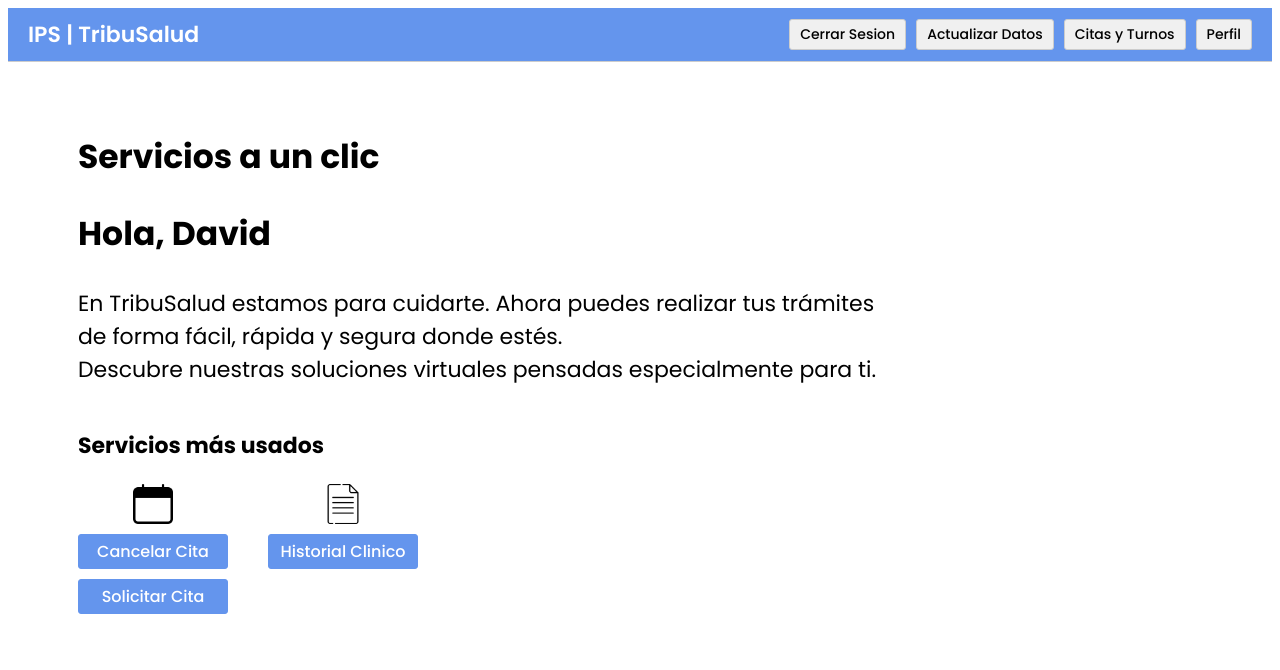
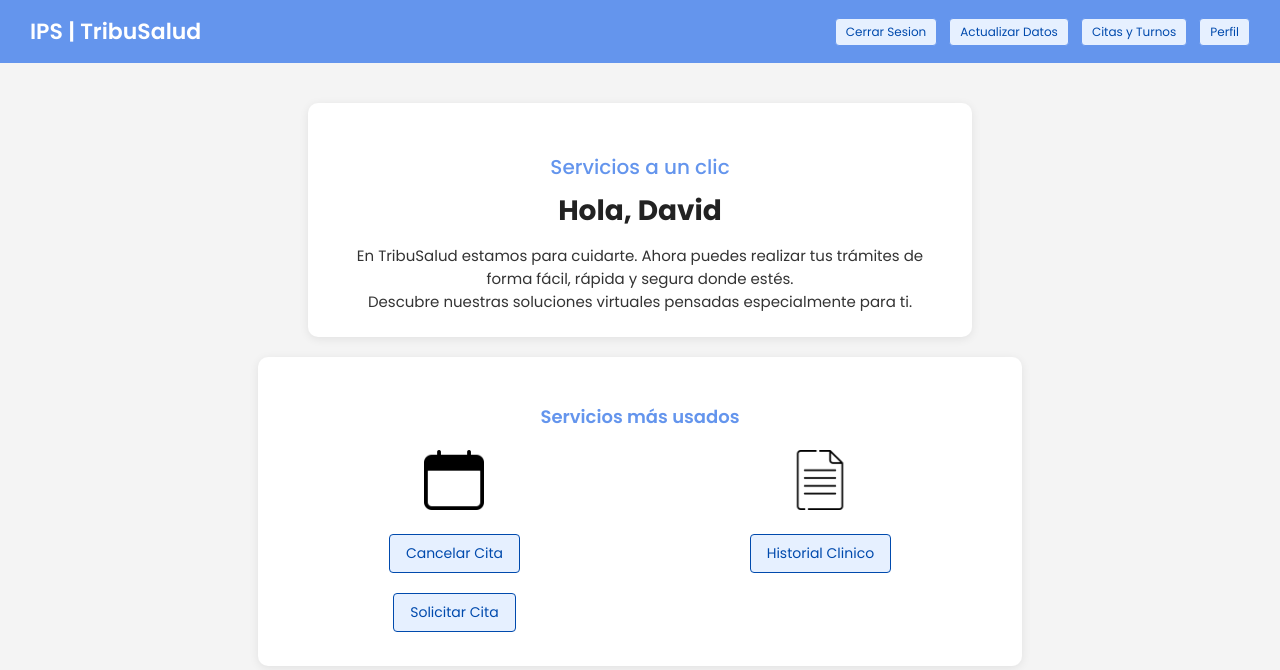
Before and after one commit to Sthiagomun/TribuSalud, a plain HTML site: page dashboard/dashboard_index.html in a window 1280 px wide. Drawn offline with Linux system fonts and the light colour scheme.

Commit message:
Se realizaron algunos cambios, en los estilos y botones

```diff
--- a/confirmacion de actualizacion datos/actulizardatos_style.css
+++ b/confirmacion de actualizacion datos/actulizardatos_style.css
@@ -1,12 +1,14 @@
+@import url('https://fonts.googleapis.com/css2?family=Poppins:wght@400;500;600;700&display=swap');
+
 body {
-    font-family: Arial, sans-serif;
+    font-family: 'Poppins', Arial, sans-serif;
     margin: 0;
     padding: 0;
     background-color: #f4f4f4;
 }
 
 .header {
-    background-color: #0056d2;
+    background-color: cornflowerblue;
     color: white;
     padding: 10px 20px;
     display: flex;
@@ -15,21 +17,27 @@ body {
 }
 
 .header h1 {
-    margin: 10px;
-    font-size: 34px;
+    margin: 0;
+    font-size: 22px;
+    font-weight: 600;
+    font-family: 'Poppins', Arial, sans-serif;
 }
 
 .Inicio-button {
-    background-color: white;
-    color: #0056d2;
-    border: none;
-    padding: 10px 25px;
-    border-radius: 10px;
+    background-color: #e6f0ff;
+    color: #004aad;
+    border: 1px solid cornflowerblue;
+    padding: 8px 16px;
+    border-radius: 4px;
     cursor: pointer;
+    font-family: 'Poppins', Arial, sans-serif;
+    font-size: 14px;
+    transition: background-color 0.3s, color 0.3s;
 }
 
 .Inicio-button:hover {
-    background-color: #d4cfcf;
+    background-color: #004aad;
+    color: white;
 }
 
 .form-container {
@@ -37,39 +45,42 @@ body {
     background: #fff;
     padding: 30px 40px;
     border-radius: 10px;
-    box-shadow: 0 4px 6px rgba(10, 0, 0, 1.1);
+    box-shadow: 0 2px 10px rgba(0, 0, 0, 0.1);
     width: 400px;
-    margin: 100px auto;
+    margin: 60px auto 0 auto;
+    font-family: 'Poppins', Arial, sans-serif;
 }
 
 .form-container h1 {
-    font-size: 40px;
-    margin-bottom: 30px;
+    font-size: 28px;
+    margin-bottom: 24px;
     color: #333;
+    font-weight: 600;
 }
 
 .success-message {
-    font-size: 24px;
+    font-size: 18px;
     color: #333;
-    margin-bottom: 55px;
+    margin-bottom: 32px;
 }
 
 .check-icon {
-    font-size: 60px;
-    color: #171718; /* Negro para el ícono */
-    margin: 10px 0;
+    font-size: 48px;
+    margin: 16px 0;
 }
 
 .btn-primary {
-    background-color: #0056d2;
+    background-color: cornflowerblue;
     color: white;
     border: none;
     padding: 10px 25px;
     font-size: 16px;
-    border-radius: 5px;
+    border-radius: 4px;
     cursor: pointer;
+    font-family: 'Poppins', Arial, sans-serif;
+    transition: background-color 0.3s;
 }
 
 .btn-primary:hover {
-    background-color: #063a8d;
+    background-color: #003580;
 }
--- a/dashboard/dashboard_style.css
+++ b/dashboard/dashboard_style.css
@@ -1,115 +1,136 @@
 @import url('https://fonts.googleapis.com/css2?family=Poppins:wght@400;500;600;700&display=swap');
 
-/*Estilos de la navbar*/
+body {
+    font-family: 'Poppins', Arial, sans-serif;
+    background-color: #f4f4f4;
+    margin: 0;
+    padding: 0;
+}
+
 .header-container {
     display: flex;
     justify-content: space-between;
     align-items: center;
-  padding: 10px 20px;
-  border-bottom: 1px solid #ccc;
     background-color: cornflowerblue;
+    color: white;
+    padding: 15px 30px;
+}
+
+.logo {
+    font-size: 22px;
+    font-weight: 600;
     font-family: 'Poppins', Arial, sans-serif;
 }
-.logo {
-  font-size: 22px;
-  font-weight: 600; /* Semi-bold para el logo */
-  color: white;
-  font-family: 'Poppins', Arial, sans-serif;
-  cursor: pointer;
-}
+
 .btn-container {
     display: flex;
-  gap: 10px; /*Espacio entre botones*/
-  }
-.Citas-y-Turnos, .Actualizar-Datos, .Cerrar-Sesion {
-  padding: 4px 10px; /*Espacio interno de los botones*/
-  background-color: #f0f0f0;
-  border: 1px solid #ccc;
-  color: black;
-  border-radius: 3px;
-  font-size: 14px;
-  font-weight: 500; /* Medium weight para los botones */
-  cursor: pointer;
-  font-family: 'Poppins', Arial, sans-serif;
-  text-decoration: none;
-}
-.Citas-y-Turnos:hover, .Actualizar-Datos:hover, .Cerrar-Sesion:hover {
-  background-color: #f0f0f0b0;
-  transform: scale(1.03) /*Agranda al pasar el cursor*/
-}
-.profile-button {
-  padding: 4px 10px; /*Espacio interno de los botones*/
-  background-color: #f0f0f0;
-  border: 1px solid #ccc;
-  color: black;
-  border-radius: 3px;
-  font-size: 14px;
-  font-weight: 500; /* Medium weight para los botones */
-  cursor: pointer;
-  font-family: 'Poppins', Arial, sans-serif;
-  text-decoration: none;
-}
-.profile-button:hover {
-  background-color: #f0f0f0b0;
-  transform: scale(1.03) /*Agranda al pasar el cursor*/
+    gap: 12px;
 }
 
-/*Estilos del contenido*/
+.btn-container button {
+    background-color: #e6f0ff;
+    color: #004aad;
+    border: 1px solid cornflowerblue;
+    border-radius: 4px;
+    padding: 4px 10px;      /* Más pequeño */
+    font-family: 'Poppins', Arial, sans-serif;
+    font-size: 12px;        /* Más pequeño */
+    cursor: pointer;
+    transition: background-color 0.3s, color 0.3s;
+}
+
+.btn-container button:hover {
+    background-color: #004aad;
+    color: white;
+}
+
 .Inicio {
-  margin-top: 70px; /*Espacio arriba del contenido*/
+    background-color: #fff;
+    border-radius: 10px;
+    box-shadow: 0 2px 10px rgba(0,0,0,0.08);
+    max-width: 600px;
+    margin: 40px auto 20px auto;
+    padding: 32px 32px 24px 32px;
 }
-.text-banner {
-  text-align: left; /*Alineación a la izquierda*/
-  max-width: 800px;
-  margin-right: 70px;
-  margin-left: 70px;
-  font-family: 'Poppins', Arial, sans-serif;
-  font-size: 22px;
+
+.Contenido {
+    text-align: center;
 }
+
+.text-banner h2 {
+    color: cornflowerblue;
+    font-size: 20px;
+    margin-bottom: 8px;
+    font-weight: 500;
+}
+
+.text-banner h1 {
+    font-size: 28px;
+    color: #222;
+    margin: 0 0 12px 0;
+    font-weight: 700;
+}
+
+.text-banner p {
+    color: #333;
+    font-size: 15px;
+    margin: 0;
+}
+
 .Inicio2 {
-  margin-top: 43px; /*Espacio arriba del contenido*/
-  margin-bottom: 70px; /*Espacio bajo del contenido*/
+    max-width: 700px;
+    margin: 0 auto 40px auto;
+    background: #fff;
+    border-radius: 10px;
+    box-shadow: 0 2px 10px rgba(0,0,0,0.08);
+    padding: 28px 32px;
 }
+
 .subtitulo {
-  text-align: left; /*Alineación a la izquierda*/
-  max-width: 800px;
-  margin-right: 70px;
-  margin-left: 70px;
-  font-family: 'Poppins', Arial, sans-serif;
-  font-size: 22px;
+    color: cornflowerblue;
+    font-size: 18px;
+    font-weight: 600;
+    margin-bottom: 20px;
+    text-align: center;
 }
+
 .serviciosmasusados {
     display: flex;
-  justify-content: flex-start;
-  gap: 40px; /* Espacio entre columnas */
-  align-items: flex-start;
-  margin-left: 70px;
+    justify-content: space-around;
+    gap: 32px;
+    flex-wrap: wrap;
 }
-.serviciosmasusados-1, .serviciosmasusados-2{
+
+.serviciosmasusados-1, .serviciosmasusados-2 {
     display: flex;
-  flex-direction: column; /*Organiza en columna*/
-  gap: 10px;
+    flex-direction: column;
     align-items: center;
+    gap: 14px;
 }
-.img1, .img2 {
-  width: 40px;
-  height: 40px;
+
+.serviciosmasusados-1 img,
+.serviciosmasusados-2 img {
+    width: 60px;
+    height: 60px;
+    margin-bottom: 10px;
 }
-.btnCancelarCita , .btnSolicitarCita, .btnHistorialClinico {
-  padding: 4px 10px;
-  background-color: cornflowerblue;
-  color: white; /* Texto en blanco para mejor contraste */
-  border: 1px solid cornflowerblue; /* Borde ligeramente más oscuro */
-  border-radius: 3px;
-  font-size: 16px;
-  font-weight: 500;
+
+.serviciosmasusados-1 button,
+.serviciosmasusados-2 button {
+    background-color: #e6f0ff;
+    color: #004aad;
+    border: 1px solid #004aad;
+    border-radius: 4px;
+    padding: 8px 16px;
     font-family: 'Poppins', Arial, sans-serif;
+    font-size: 14px;
     cursor: pointer;
-  transition: 0.3s;
-  width: 150px; /* los botones tendran el mismo ancho */
-  text-decoration: none;
+    margin-bottom: 6px;
+    transition: background-color 0.3s, color 0.3s;
 }
-.btnCancelarCita:hover , .btnSolicitarCita:hover, .btnHistorialClinico:hover {
-  background-color: rgb(82, 123, 199);
-  transform: scale(1.03)
+
+.serviciosmasusados-1 button:hover,
+.serviciosmasusados-2 button:hover {
+    background-color: #004aad;
+    color: white;
 }
```
Also changed, not shown: confirmacion de actualizacion datos/actualizardatos_index.html (+2 -1 lines), confirmacion de actualizacion datos/actualizardatos_script.js (added, +8 -0 lines). Lines whose indentation alone changed are shown as unchanged.
